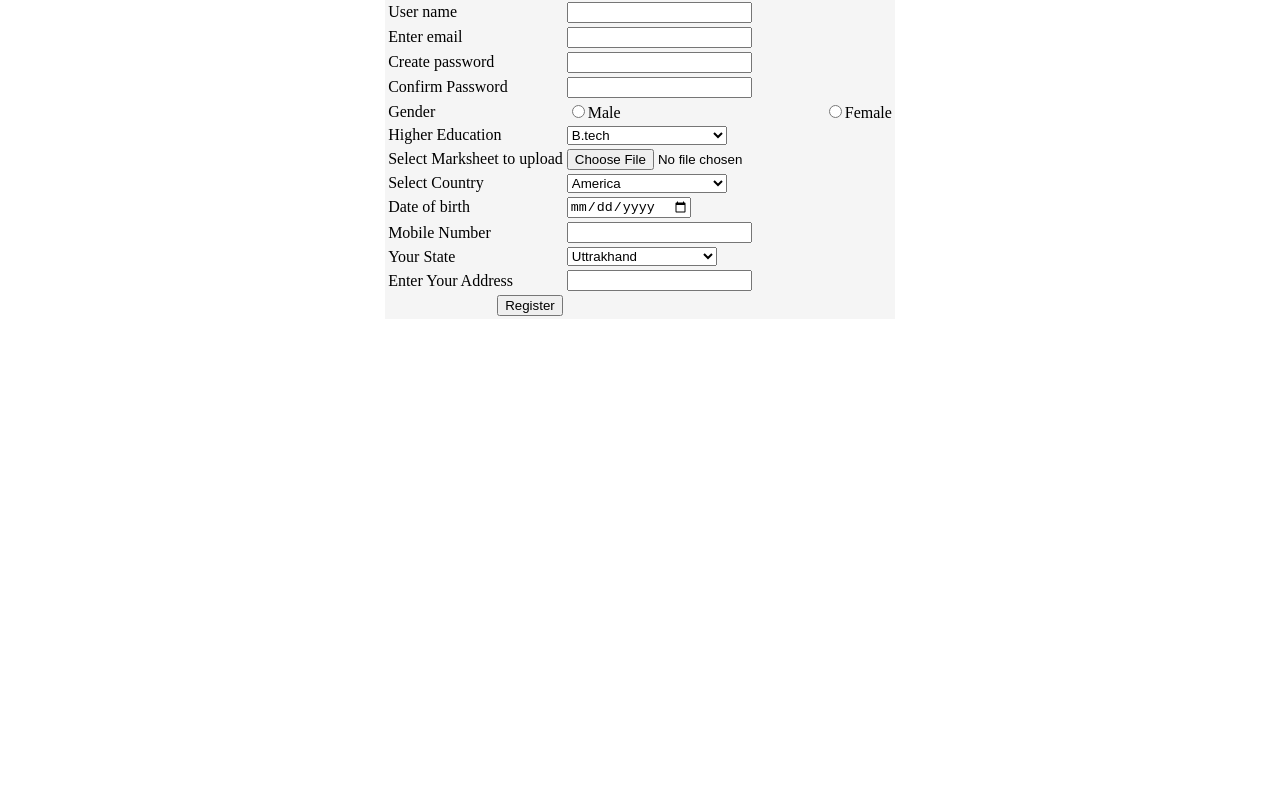
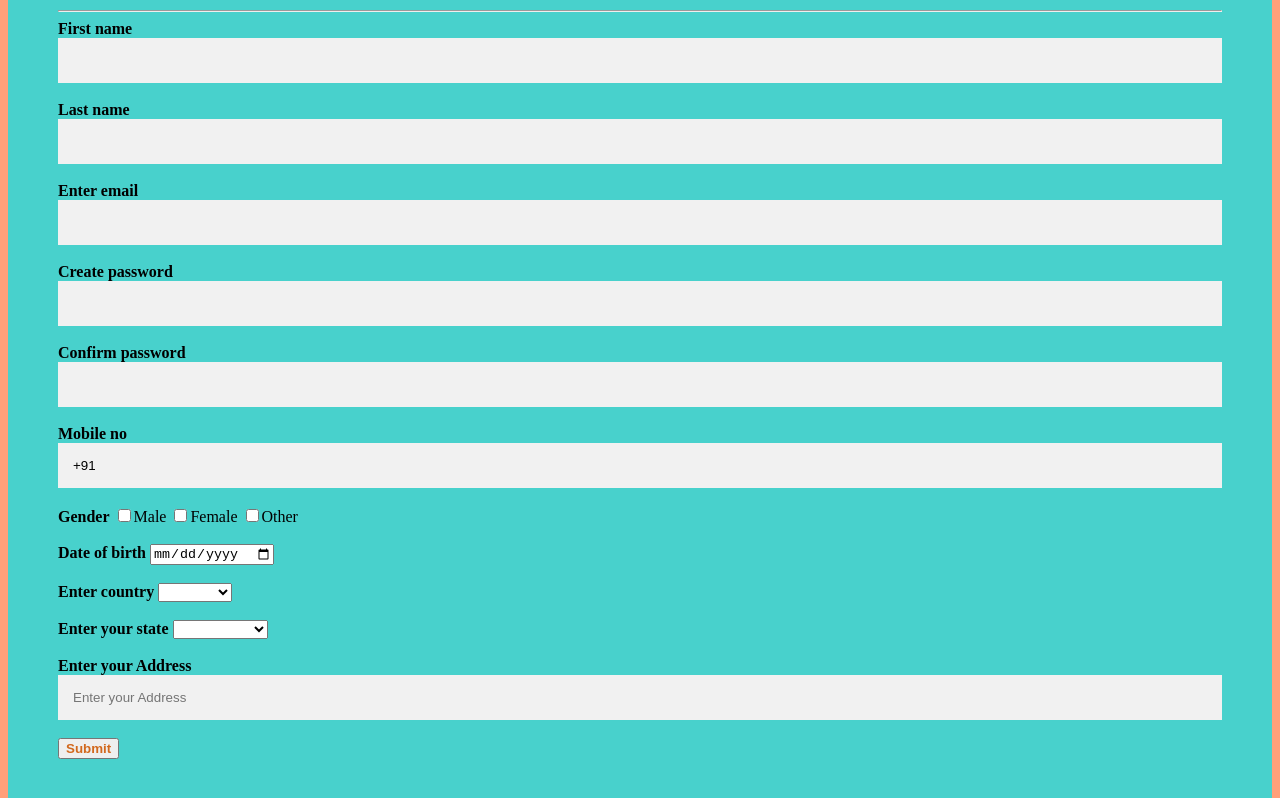
Before and after one commit to JAMMU22/CubaR96, a plain HTML site: page index.html in a window 1280 px wide. Shown: the part 128-926 px from the top of the page. Before the commit the page ends 800 px from the top, so only its background shows below. Drawn offline with Linux system fonts and the light colour scheme.

Commit message:
Projec-3 .html
A simple registration form.

```diff
--- a/index.html
+++ b/index.html
@@ -1,124 +1,82 @@
-<!DOCTYPE  html>
+<!DOCUMENT html>
 <html lang="en">
 <meta charset="utf-8">
-<meta name="viewport" content="width=device-width, intial-scale-1.0">
-<meta http-equiv="X-UA-copitable" content=IE-edge>
-<title>Fill up Email and password</title>
+<meta name="viewport" content="width=device-width, initial-scale=1.0">
+<meta http-equiv="X-UA-compitable" content="IE-edge">
+<title>This is 4 Project of registration form</title>
 <head>
+	<style>
 
-	<style>
-		body
-			{
-			background-image: url('bbc.jpg');
-			background-size: cover;
+
+
+		body{
+			font-family: calibiri,Helvetica sans-serif;
+			background-color: lightsalmon;
+
 		}
-		table{
-			background-color: whitesmoke;
+		.container{
+			padding: 50px;
+			background-color: mediumturquoise;
 		}
-		h1{
-			background-color: chocolate;
+		address{
+			line-height: 50px;
 		}
-
+		input[type=text]
+		{
+			width: 100%;
+			padding: 15px;
+			margin: 2px 0,20px 0;
+			border: navy;
+			background: #f1f1f1;
+		}
 	</style>
 	<body>
-		<div class="container" align="center">
+		<form action="https://collegedunia.com/college/57414-babu-banarasi-das-engineering-college-bbdec-lucknow/courses-fees">
+			<div class="container" align="left">
+				<center><h1>Registration form for Engineer</h1></center>
+				<hr>
+				<label><b>First name</b></label>
+				<input type="text" name="first name" value=""><br><br>
+				<label><b>Last name</b></label>
+				<input type="text" name="last name" value=""><br><br>
+				<label><b> Enter email</b></label>
+				<input type="text" name="email" value=""><br><br>
+				<label><b>Create password</b></label>
+				<input type="text" name="password" value=""><br><br>
+				<label><b>Confirm password</b></label>
+				<input type="text" name="password" value=""><br><br>
+				<label><b>Mobile no</b></label>
+				<input type="text" name="mobile no" value="+91" size="10"><br><br>
+				<label><b>Gender</b></label>
+				<input type="checkbox" name="gender" value="Male">Male
+				<input type="checkbox" name="gender" value="Female">Female
+				<input type="checkbox" name="gender" value="Other">Other<br><br>
+				<label><b>Date of birth</b></label>
+				<input type="date" name="start day" value=""  ><br><br>
+				<label><b>Enter country</b></label>
+				<select>
+					<option value="Enter country"></option>
+					<option value="America">America</option>
+					<option value="India">India</option>
+					<option value="China">china</option>
+					<option value="Pakistan">Pakistan</option>
+					<option value="iraq">Iraq</option>
+				</select><br><br>
+				<label><b>Enter your state</b></label>
+				<select >
+					<option value="Enter your state"></option>
+					<option value="Utterpradesh" >Utterpadesh</option>
+					<option value="India">India</option>
+					<option value="Uttrakhand">Uttrakhand</option>
+					<option value="chattisgarh">Chattisgarh</option>
+					<option value="bhopal">bhopal</option>
+					<option value="Lucknow">Lucknow</option>
+					<option value="Varansi">Varansi</option>
+				</select><br><br>
+				<label><b>Enter your Address</b></label>
+				<input type="text" name="address" placeholder="Enter your Address" size="20" height="100%" value=""><br><br>
+				<button><font color="chocolate"><b>Submit</b></font></button>
 
-			<h2><font color="brown"><strong>User personal information </strong></font></h2>
-
-		<h1><div align="center"><font color="#008000">Addmistion Form MODAL Collage</font></div></h1>
-		<form action="https://www.modallearning.com/">
-
-
-			<table>
-			    <tr>
-					<td class="tdtable"><label for="register user name" class="lebel"><font color="black">User name</font></label></td>
-					<td><input type="text" name="name" id="register user name" value=""></td>
-				</tr>
-				<tr>
-					<td class="tdtable"><label for="register email" class="lebel"><font  color="black">Enter email</font></label></td>
-					<td><input type="text" name="email" id="register Email" value="" ></td>
-				</tr>
-					<tr>
-						<td class="tdtable"><label for="register password" class="lebel"><font color="black">Create password</font></label></td>
-						<td><input type="text" name="password" id="register password" value=""></td>
-					</tr>
-
-						<tr>
-							<td class="tdtable"><label for="register Confirm password" class="lebel"><font color="black">Confirm Password</font></label></td>
-							<td><input type="text" name="password"id="register password" value=""></td>
-						</tr>
-
-							<tr>
-								<td><label for="Gender" class="Lebel"><font color="black">Gender</font></label></td>
-								<td><input type="radio" name="gender" id="register gender" value="Male"><font color="black">Male</font></td>
-								<td><input type="radio" name="gender" id="register gender" value="Female"><font color="black">Female</font></td>
-							</tr>
-
-								<tr>
-									<td class="tdtable"><label for="Education" class="Lebel"><font color="black">Higher Education</font></label></td>
-									<td><select name="Education" id="register Educatin" style="width:160px">
-										<option value="B.tech"><font color="deepblack">B.tech</font></option>
-										<option value="B.C.A"><font color="deepblack">B.C.A</font></option>
-										<option value="B.com"><font color="deepblack">B.com</font></option>
-										<option value=" B.S.C"><font color="deepblack">B.S.C</font></option>
-
-									</select></td>
-								</tr>
-
-								<tr>
-									<td class="tdtable"><label for="registerd marksheet" class="lebel"><font color="black">Select Marksheet to upload</font></label></td>
-									<td><input type="file" name="new file" id="registerd file" value="choose file" ></td>
-								</tr>
-
-									<tr>
-										<td class="tdtable"><label for="Country" class="lebel"><font color="black"> Select Country</font></label></td>
-										<td><select name="country" id="register country" style="width:160px">
-										<option value="America"><font color="deepblack">America</font></option>
-										<option value="japan"><font color="deepblack">Japan</font></option>
-										<option value="Chaina"><font color="deepblack">China</font></option>
-										<option value="india"><font color="deepblack">India</font></option>
-										<option value="Ukraine"><font color="deepblack">Ukraine</font></option>
-										<option value="Shiri lanka"><font color="deepblack">Shiri lanka</font></option>
-									</select></td>
-								</tr>
-
-								<tr>
-									<td class="tdtable"><label for="register Dae of birth" class="leble"><font color="black">Date of birth</font></label></td>
-									<td><input type="Date" name="start day" id="register date of birth" value=""></td>
-								</tr>
-
-									<tr>
-										<td class="tdtable"><label for="register Mobile Number"><font color="black">Mobile Number</font></label></td>
-										<td><input type="text" name="Mobile Number" id="register Mobile Number" value=""></td>
-									</tr>
-
-										<tr>
-											<td class="tdtable"><label for="register State" class="Leble"><font color="black">Your State</font></label></td>
-											<td>
-												<select name="Your State" id="register state" style="width:150px">
-													<option value="Uttrakhand"><font color="deepblack">Uttrakhand</font></option>
-													<option value="Utter Pradesh"><font color="deepblack">Uttar pradesh</font>/option>
-													<option value="Jammukasmir"><font color="deepblack">Jammukasmir</font></option>
-													<option value="arunachal pradesh"><font color="deepblack">Arunachal pradesh</font></option>
-													<option value="Tamilnadu"><font color="deepblack"></font>Tamilnadu</option>
-
-											</select></td>
-										</tr>
-
-											<tr>
-												<td class="tdtable"><label for="registerd Address" class="leble"><font color="black">Enter Your Address</font></label></td>
-												<td><input type="text" name="Address" id="register Address" value=""></td>
-											</tr>
-													<tr>
-														<td><font color="#00FF00"><div align="right"><input type="Submit"name="submit" id="register 0" value="Register" onclick="alert('you had registerd on this site')"></div></td>
-													</tr>
-
-
-											</table>
-			</fieldset>
-			</div>
 		</form>
-		</p>
-
 	</body>
 </head>
```
